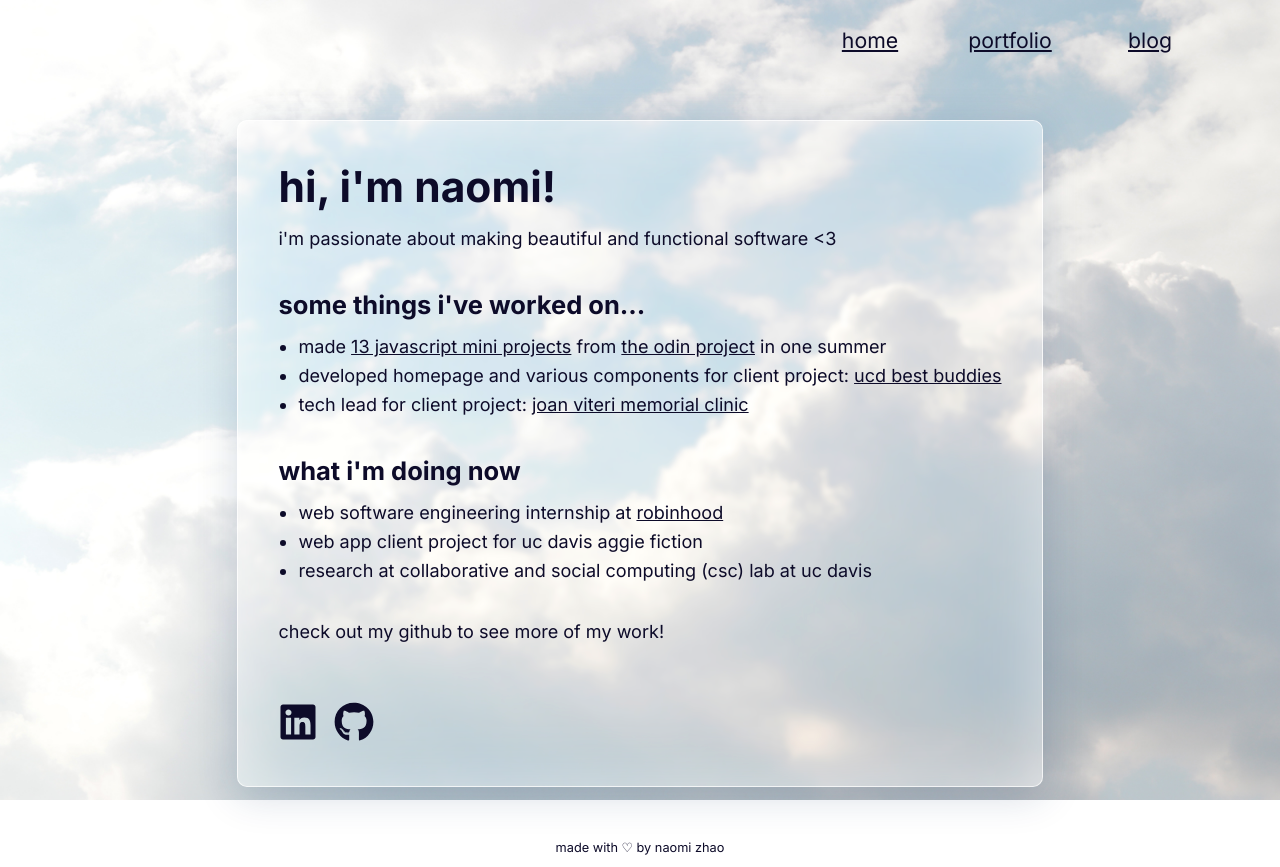
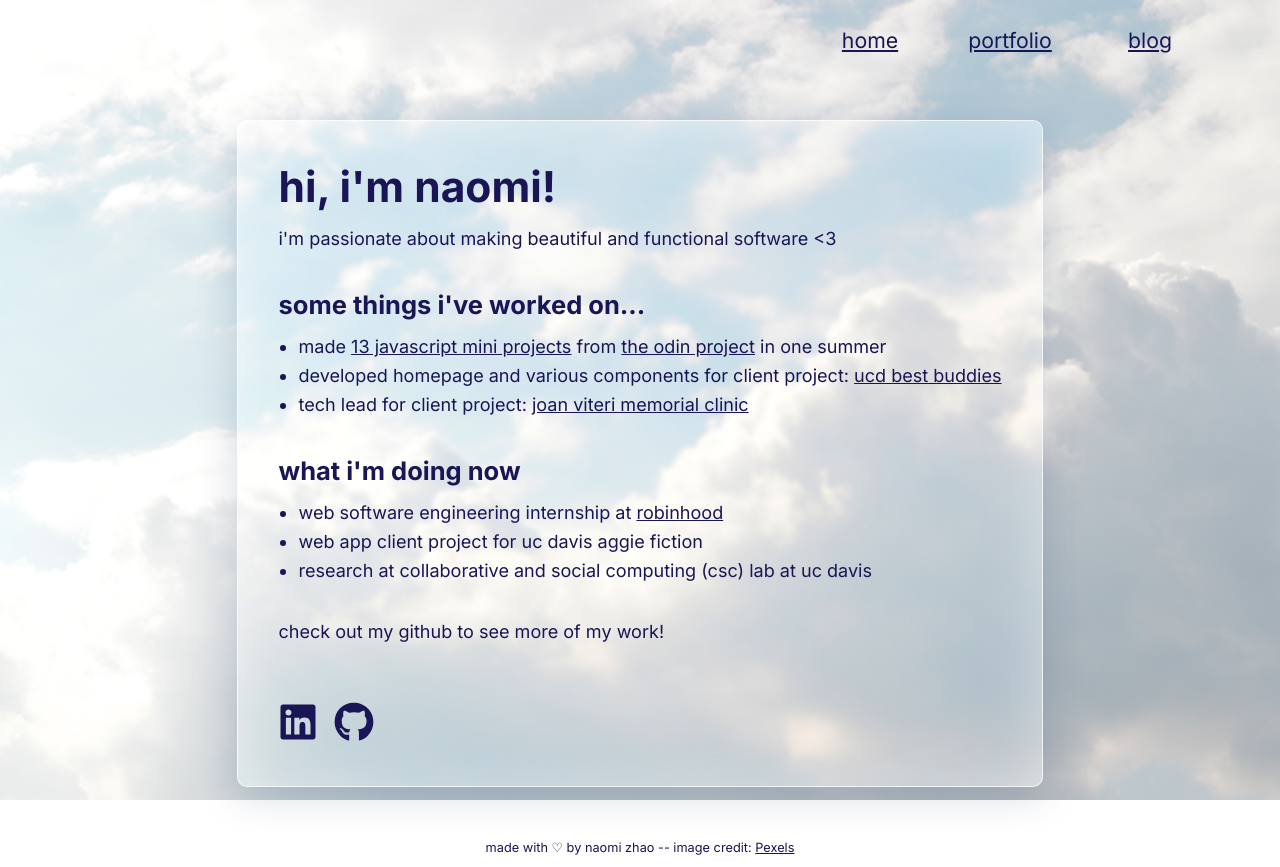
Before and after one commit to naomitzhao/naomitzhao.com, a Next.js app: page / in a window 1280 px wide. Built offline with nearby package versions, Linux system fonts and the light colour scheme.

Commit message:
feat: Refactor and add image credit

```diff
--- a/app/(pages)/(home)/page.tsx
+++ b/app/(pages)/(home)/page.tsx
@@ -1,13 +1,11 @@
 import styles from "./page.module.scss";
 import { FaLinkedin, FaGithub } from "react-icons/fa";
-import Image from "next/image";
+import { BackgroundImage } from "@/app/_components/BackgroundImage/BackgroundImage";
 
 export default function Home() {
   return (
     <div className={styles.page}>
-      <div className={styles.backgroundImage}>
-        <Image src="/light_clouds.jpg" alt="Background image of light sky with clouds" fill/>
-      </div>
+      <BackgroundImage/>
       <div className={styles.content}>
         <div className={styles.textContent}>
           <div className={styles.textSection}>
--- /dev/null
+++ b/app/_components/BackgroundImage/BackgroundImage.module.scss
@@ -0,0 +1,9 @@
+.backgroundImage {
+  position: fixed;
+  top: 0;
+  left: 0;
+  width: 100%;
+  height: 100%;
+  display: relative;
+  z-index: -1;
+}
--- /dev/null
+++ b/app/_components/BackgroundImage/BackgroundImage.tsx
@@ -0,0 +1,11 @@
+import React from "react";
+import Image from "next/image";
+import styles from "./BackgroundImage.module.scss"
+
+export function BackgroundImage() {
+    return(
+        <div className={styles.backgroundImage}>
+            <Image src="/light_clouds.jpg" alt="Background image of light sky with clouds" fill/>
+        </div>
+    );
+}
--- a/app/_components/Footer/Footer.module.scss
+++ b/app/_components/Footer/Footer.module.scss
@@ -4,4 +4,8 @@
     align-items: center;
     justify-content: center;
     font-size: 0.75rem;
+
+    p, a {
+        font-size: 0.75rem;
+    }
 }
--- a/app/_components/Footer/Footer.tsx
+++ b/app/_components/Footer/Footer.tsx
@@ -3,6 +3,12 @@ import styles from './Footer.module.scss'
 
 export function Footer() {
     return (
-        <div className={styles.footer}>made with ♡ by naomi zhao</div>
+        <div className={styles.footer}>
+            <p>
+                made with ♡ by naomi zhao
+                --
+                image credit: <a href="https://pixabay.com/users/pexels-2286921/">Pexels</a>
+            </p>
+        </div>
     );
 }
--- a/app/_components/Wip/Wip.tsx
+++ b/app/_components/Wip/Wip.tsx
@@ -1,12 +1,10 @@
+import { BackgroundImage } from "../BackgroundImage/BackgroundImage";
 import styles from "./Wip.module.scss";
-import Image from "next/image";
 
 export default function Wip() {
   return (
     <>
-      <div className={styles.backgroundImage}>
-        <Image src="/light_clouds.jpg" alt="Background image of light sky with clouds" fill/>
-      </div>
+      <BackgroundImage/>
       <div className={styles.content}>
         <h2>currently under construction...</h2>
         <p>check back later! :{')'}</p>
--- a/app/globals.scss
+++ b/app/globals.scss
@@ -2,7 +2,7 @@
   // global variables here
   --background-primary: #ffffff;
   --background-overlay: #ffffff80;
-  --text-primary: #0d0b29;
+  --text-primary: #1a1656;
   --text-secondary: #245e9c;
 
   --navbar-height: 80px;
```
